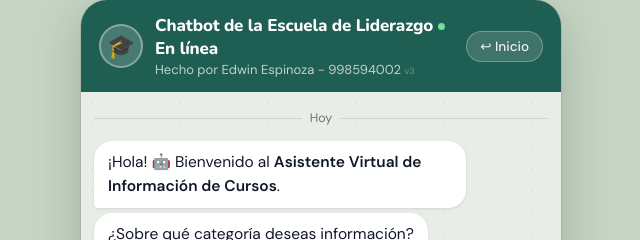
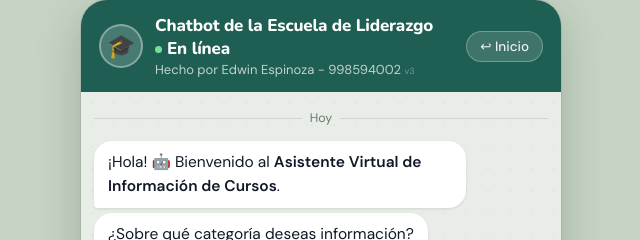
Before and after one commit to eespinozaempresa/chatbot, a website: page public/index.html in a window 1280 px wide. Shown: the top 240 px of the page, 319-959 px from the left. Drawn offline with nearby package versions, Linux system fonts and the light colour scheme; no server answers.

Commit message:
Act Header

```diff
--- a/public/index.html
+++ b/public/index.html
@@ -353,7 +353,8 @@
   <div class="header">
     <div class="avatar">🎓</div>
     <div class="header-info">
-      <h1>Chatbot de la Escuela de Liderazgo   <span class="status-dot"></span>En línea</h1>
+      <h1>Chatbot de la Escuela de Liderazgo</h1>
+      <h1><span class="status-dot"></span>En línea</h1>
       <p>Hecho por Edwin Espinoza - 998594002 <small style="opacity:.5;font-size:.7em">v3</small></p>
     </div>
     <button class="restart-btn" onclick="restart()">↩ Inicio</button>
```
